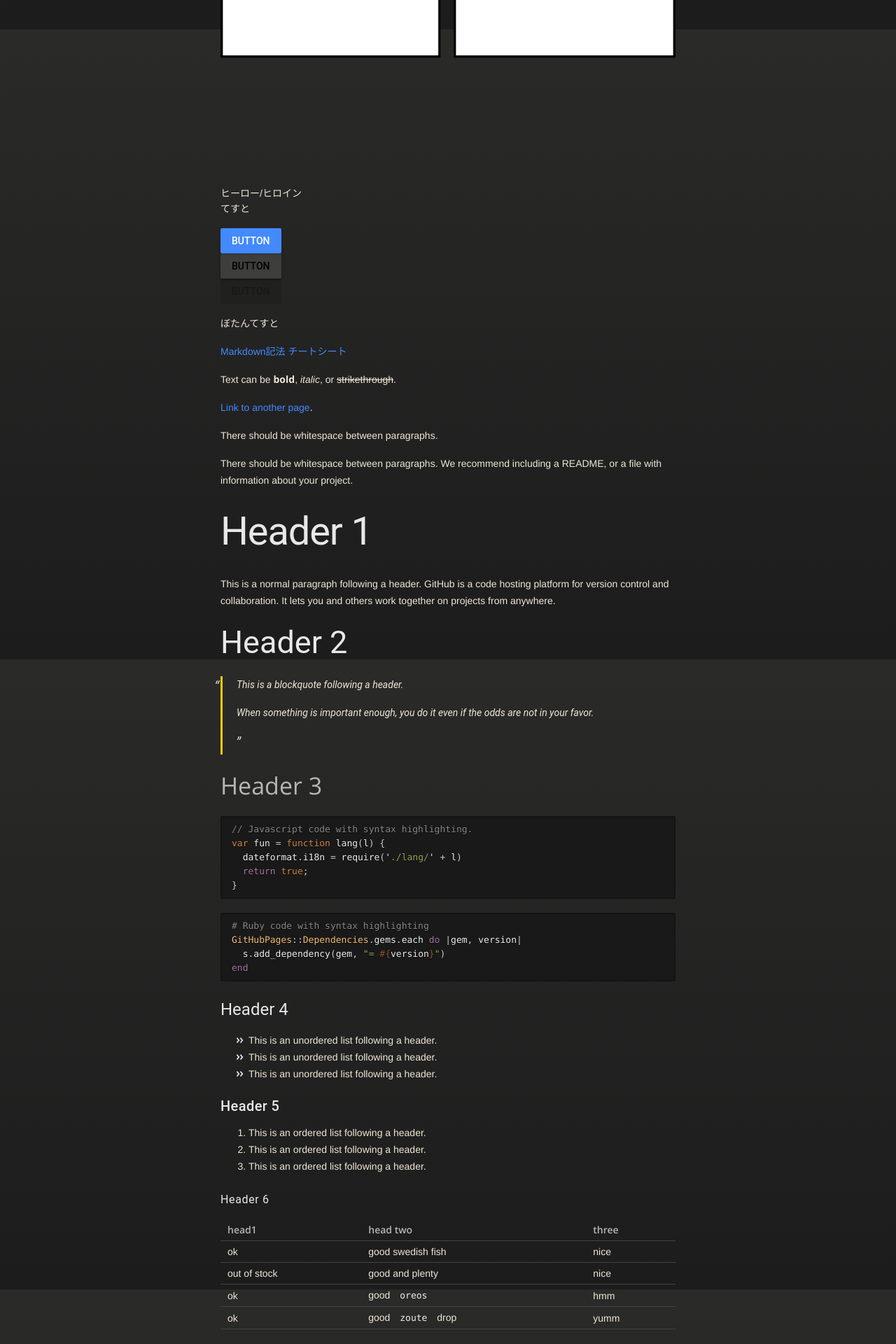
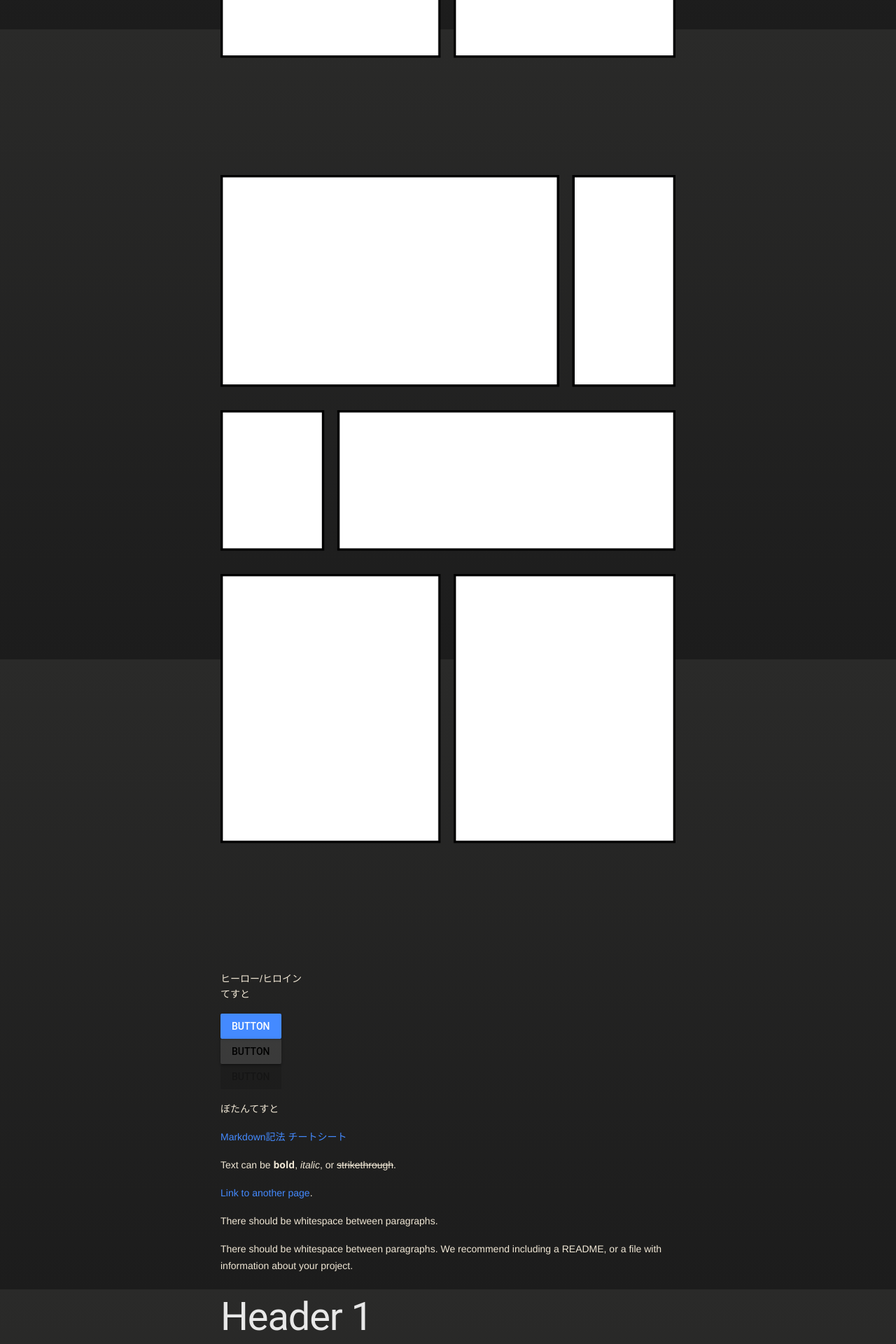
Before and after one commit to gyaaaaaaaaaaaa/readmetest.github.io, a Jekyll site: the page built from index.md, in a window 1280 px wide. Shown: the part 3558-5478 px from the top of the page at 70% size. Built offline with Jekyll 4.4.1, drawn with Linux system fonts in a browser that asks for light colours; our own code applies the rules of GitHub Pages for plain Markdown files.

Commit message:
Update index.md

```diff
--- a/index.md
+++ b/index.md
@@ -15,6 +15,9 @@
 ![alt](./200124_コミックB5_600dpiい.png)
 ![alt](./200124_コミックB5_600dpiい.png)
 ![alt](./200124_コミックB5_600dpiい.png)
+![alt](./200124_コミックB5_600dpiいのコピー.png)
+![alt](./200124_コミックB5_600dpiいのコピー2.png)
+![alt](./200124_コミックB5_600dpiいのコピー3.png)
 
 <script>
   window.onload = function onLoad(){
```
